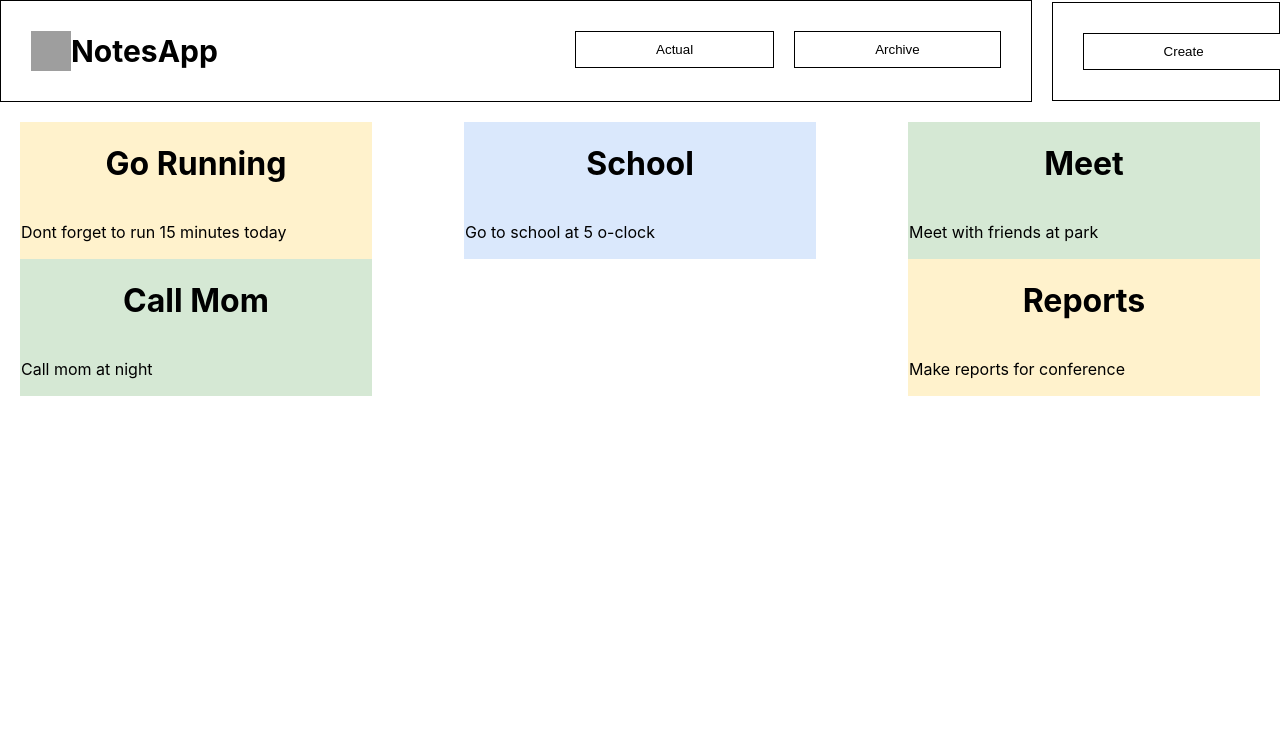
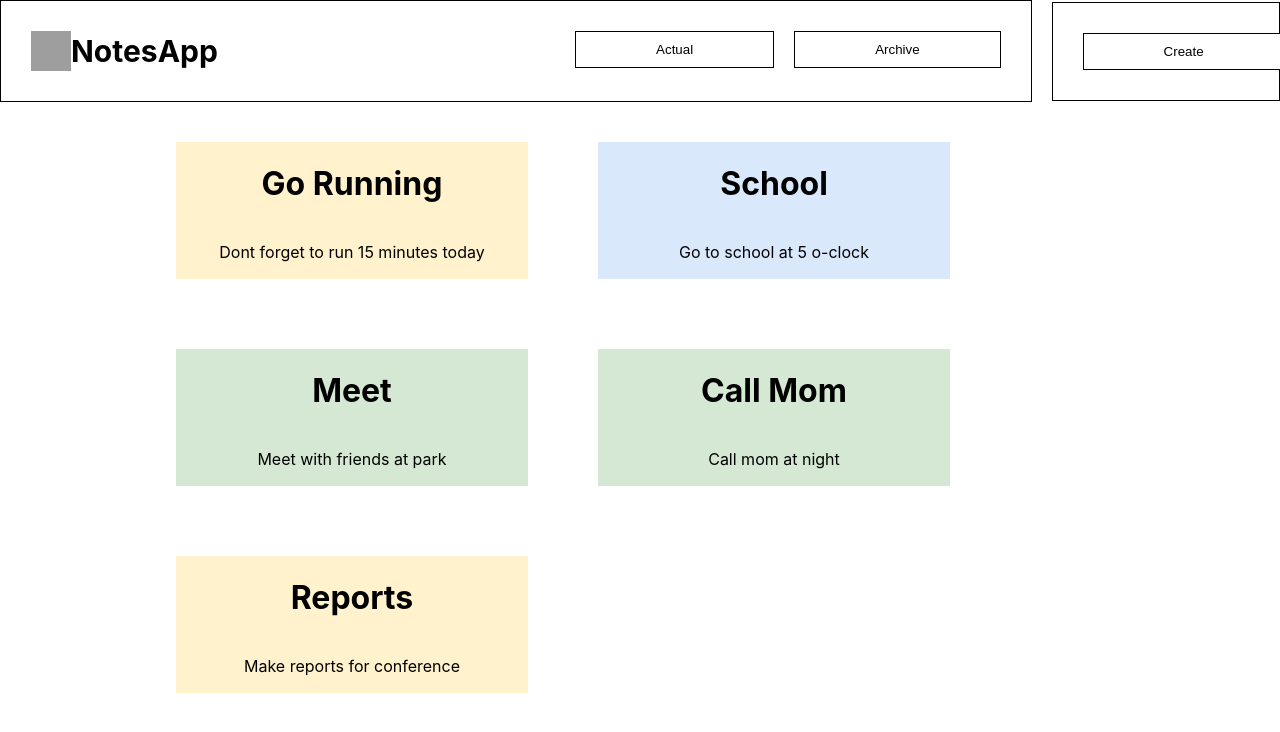
Before and after one commit to aliyevshukur/note-taking-website, a React (Create React App) app: page / in a window 1280 px wide. Shown: the top 732 px of the page. Built offline with nearby package versions, Linux system fonts and the light colour scheme; data requests are answered from the project's data file; grey boxes are pictures that could not be loaded.

Commit message:
improve note style

```diff
--- a/src/components/Note/Note.scss
+++ b/src/components/Note/Note.scss
@@ -1,7 +1,9 @@
 .note {
   display: flex;
   flex-direction: column;
+  text-align: center;
   width: 350px;
+  margin: 0 70px 70px 0;
 
   .note-title {
     text-align: center;
--- a/src/components/NoteWrapper/NoteWrapper.scss
+++ b/src/components/NoteWrapper/NoteWrapper.scss
@@ -1,6 +1,6 @@
 .note-wrapper {
   display: flex;
-  padding: 20px;
-  justify-content: space-between;
+
+  padding: 40px 106px 0 176px;
   flex-wrap: wrap;
 }
```
